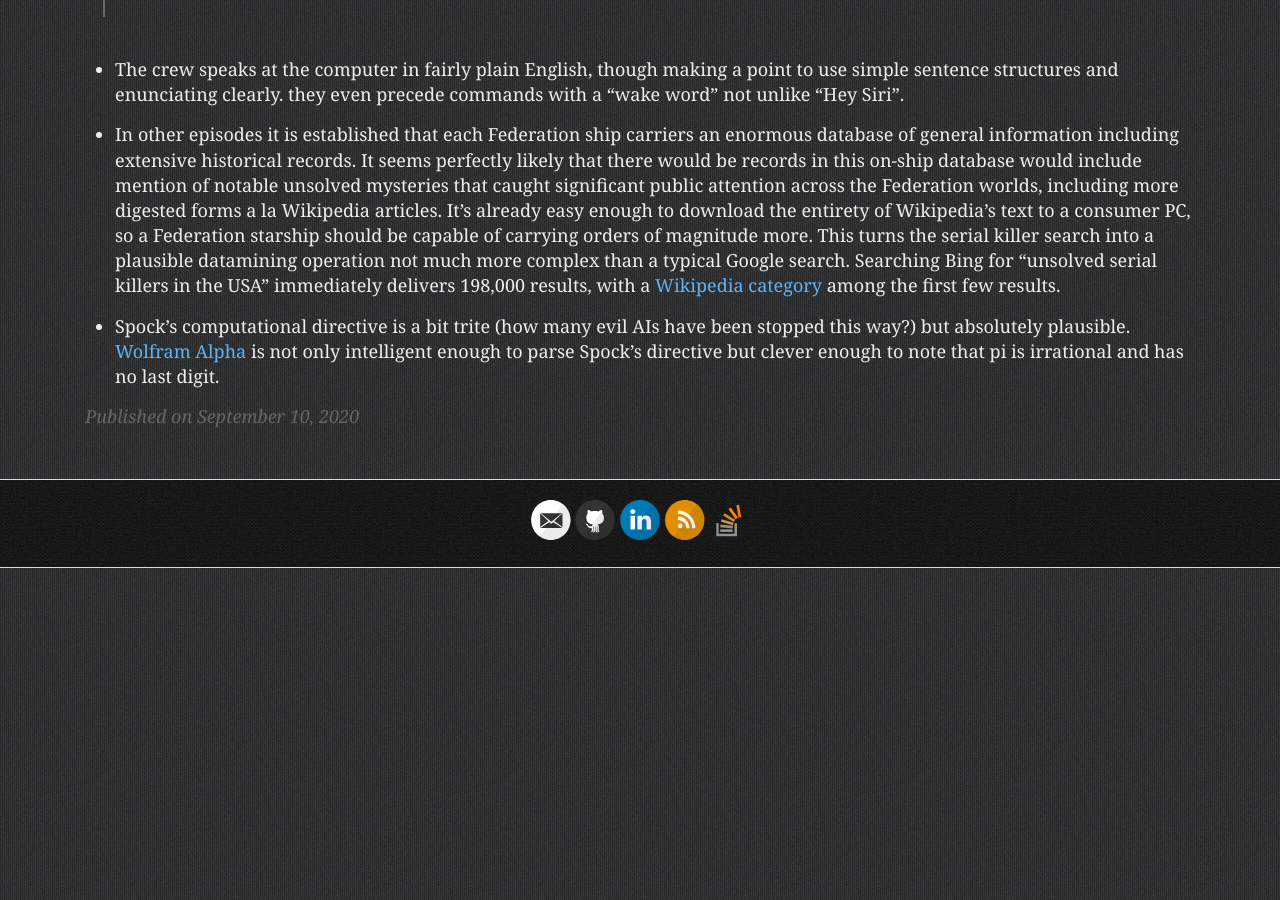
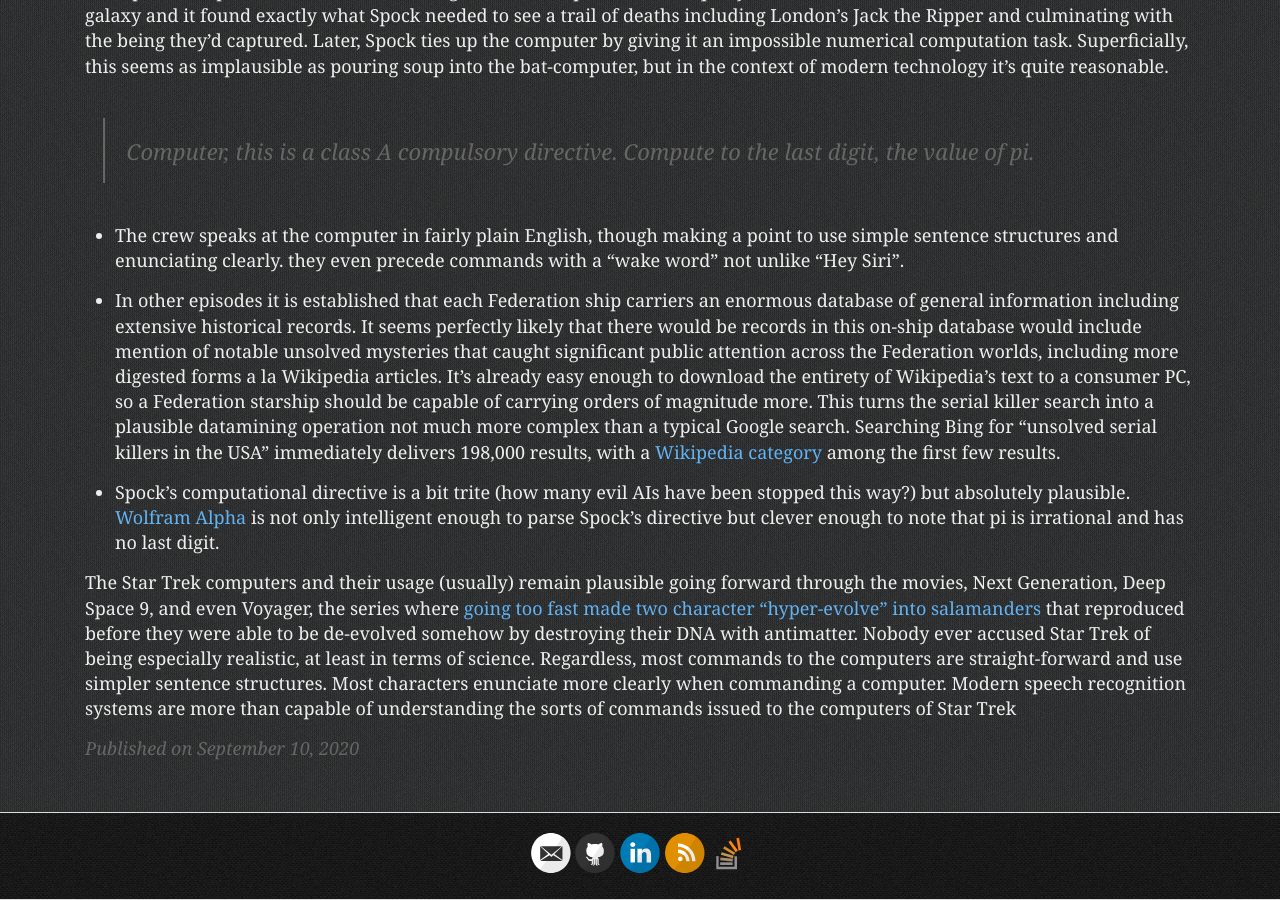
Before and after one commit to StevenGann/stevengann.github.io, a Jekyll site: the page built from _posts/2020-09-10-Future-Is-Boring.md, in a window 1280 px wide and 900 px high, scrolled down 1106 px. Built offline with Jekyll 4.4.1, drawn with Linux system fonts in a browser that asks for light colours; before the commit the page ends 1674 px from its top, so only the background shows below that; some of the changed text lies outside the part shown.

Commit message:
Update 2020-09-10-Future-Is-Boring.md

```diff
--- a/_posts/2020-09-10-Future-Is-Boring.md
+++ b/_posts/2020-09-10-Future-Is-Boring.md
@@ -6,6 +6,8 @@ category: opinion
 ---
 
 The Future is here and it's really, really boring. Most of the technology science fiction imagined has come to reality, but it isn't how we wanted it.
+
+**Disclaimer:** There's a lot of generalized references to Star Trek on this page. When the author references Star Trek he is referring to The Original Series, The Next Generation, Deep Space 9, Voyager, The Animated Series, and all the movies related to those series and prior to the JJ Abrams monstrosities. At the time of this writing the author has not watched JJ Abram's 2009 Star Trek more than once or any of its sequels at all, hasn't watched Discovery or Picard due to personal taste disagreements with the shows' formats, and hasn't watched Enterprise because he can't get past that awful, awful theme song. The author also takes a liberal and arbitrary view regarding the inclusion of novels and comics in canon.
 
 ## Hello, Google
 
@@ -24,3 +26,5 @@ For the most part, the computers from Star Trek are a reality now. In the origin
 - In other episodes it is established that each Federation ship carriers an enormous database of general information including extensive historical records. It seems perfectly likely that there would be records in this on-ship database would include mention of notable unsolved mysteries that caught significant public attention across the Federation worlds, including more digested forms a la Wikipedia articles. It's already easy enough to download the entirety of Wikipedia's text to a consumer PC, so a Federation starship should be capable of carrying orders of magnitude more. This turns the serial killer search into a plausible datamining operation not much more complex than a typical Google search. Searching Bing for "unsolved serial killers in the USA" immediately delivers 198,000 results, with a [Wikipedia category](https://en.wikipedia.org/wiki/Category:Unidentified_serial_killers) among the first few results.
 
 - Spock's computational directive is a bit trite (how many evil AIs have been stopped this way?) but absolutely plausible. [Wolfram Alpha](https://www.wolframalpha.com/input/?i=Compute+to+the+last+digit%2C+the+value+of+pi) is not only intelligent enough to parse Spock's directive but clever enough to note that pi is irrational and has no last digit.
+
+The Star Trek computers and their usage (usually) remain plausible going forward through the movies, Next Generation, Deep Space 9, and even Voyager, the series where [going too fast made two character "hyper-evolve" into salamanders](https://memory-alpha.fandom.com/wiki/Threshold_(episode)) that reproduced before they were able to be de-evolved somehow by destroying their DNA with antimatter. Nobody ever accused Star Trek of being especially realistic, at least in terms of science. Regardless, most commands to the computers are straight-forward and use simpler sentence structures. Most characters enunciate more clearly when commanding a computer. Modern speech recognition systems are more than capable of understanding the sorts of commands issued to the computers of Star Trek
```
